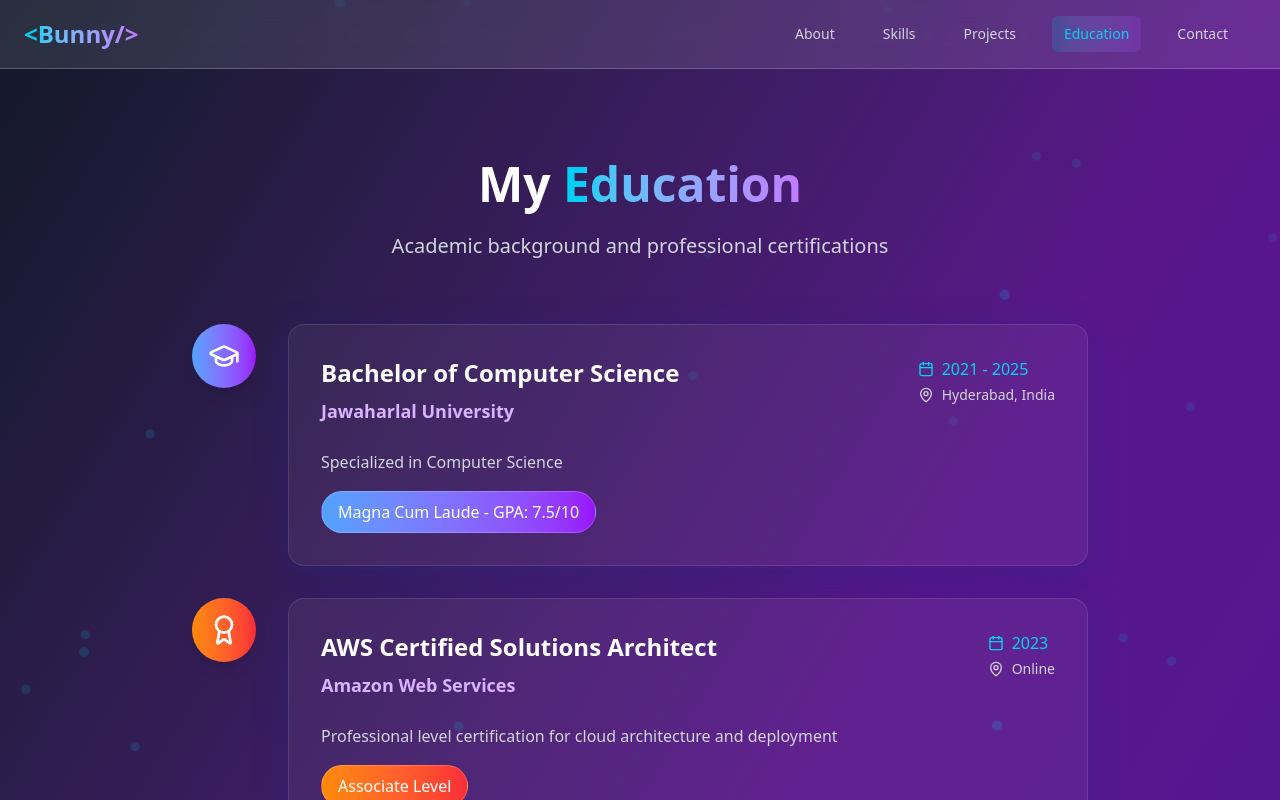
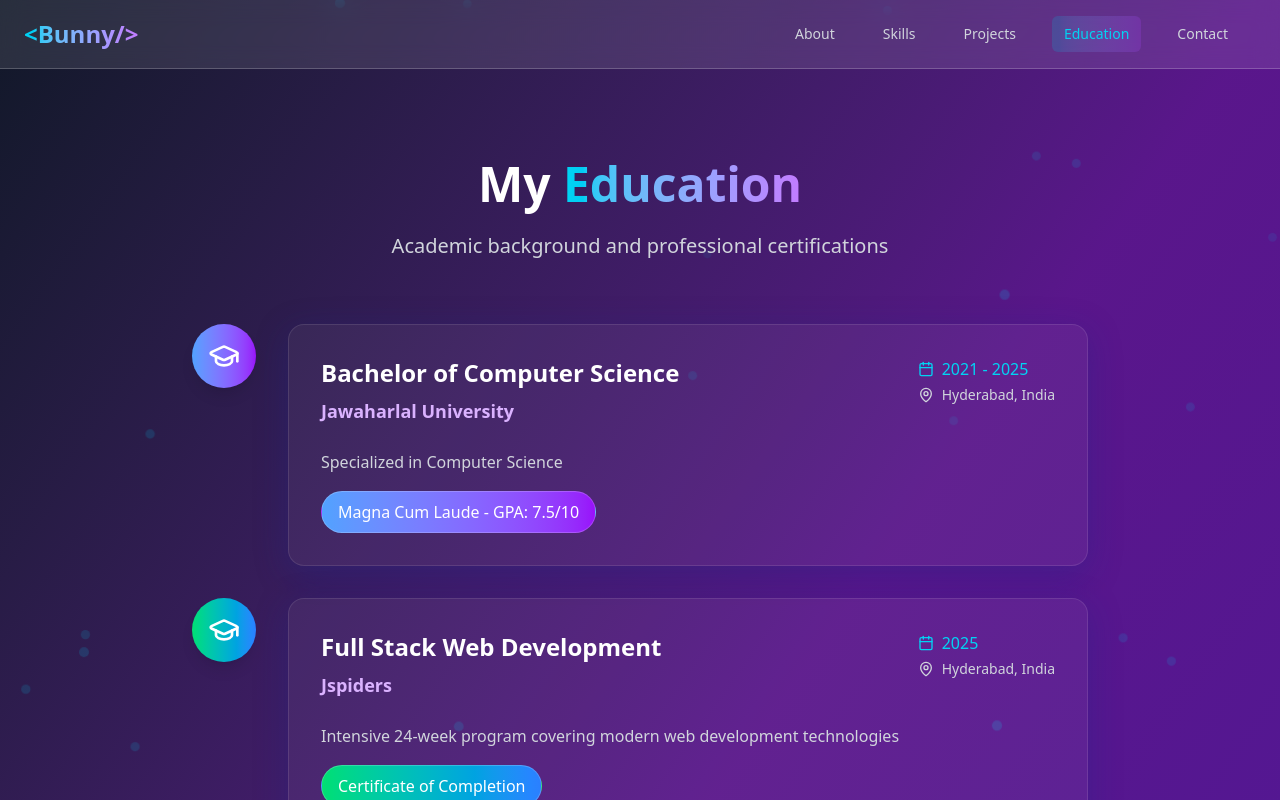
Before and after one commit to Bikshapathi-shyamakuri/Portfolio, a React (Vite) app: page / in a window 1280 px wide. Both pictures are taken after a click on the button "Education". Shown: the top 800 px of the page. Built offline with nearby package versions, Linux system fonts and the light colour scheme.

Commit message:
Update Education.jsx

```diff
--- a/src/Components/Education.jsx
+++ b/src/Components/Education.jsx
@@ -15,20 +15,9 @@
       icon: GraduationCap,
       color: 'from-blue-400 to-purple-600'
     },
+
     {
       id: 2,
-      type: 'certification',
-      title: 'AWS Certified Solutions Architect',
-      institution: 'Amazon Web Services',
-      location: 'Online',
-      period: '2023',
-      description: 'Professional level certification for cloud architecture and deployment',
-      grade: 'Associate Level',
-      icon: Award,
-      color: 'from-orange-400 to-red-500'
-    },
-    {
-      id: 3,
       type: 'bootcamp',
       title: 'Full Stack Web Development',
       institution: 'Jspiders',
@@ -40,7 +29,7 @@
       color: 'from-green-400 to-blue-500'
     },
     {
-      id: 4,
+      id: 3,
       type: 'certification',
       title: 'Google UX Design Professional Certificate',
       institution: 'Google Career Certificates',
@@ -150,4 +139,5 @@
   );
 };
 
+
 export default Education;
```
